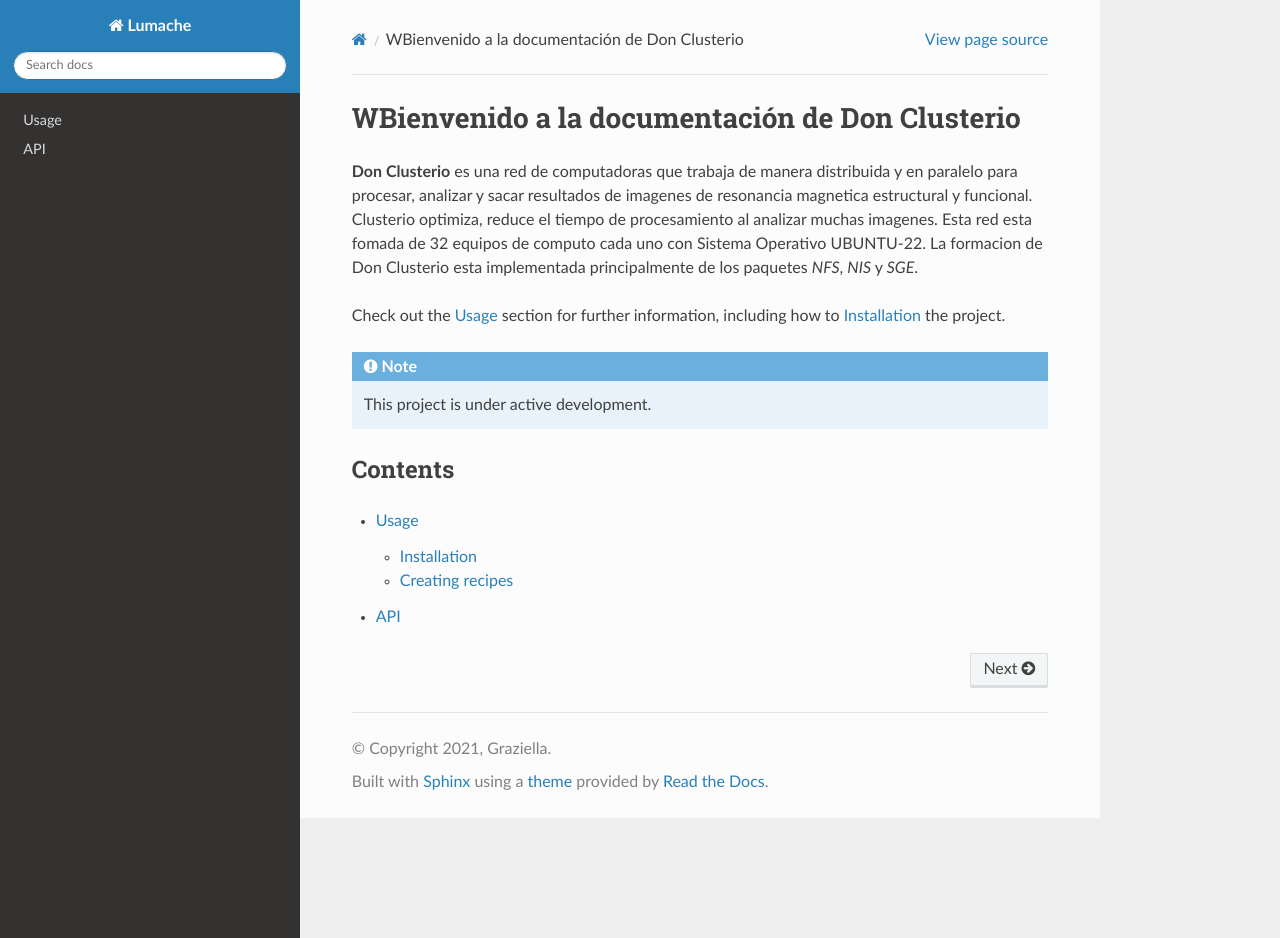
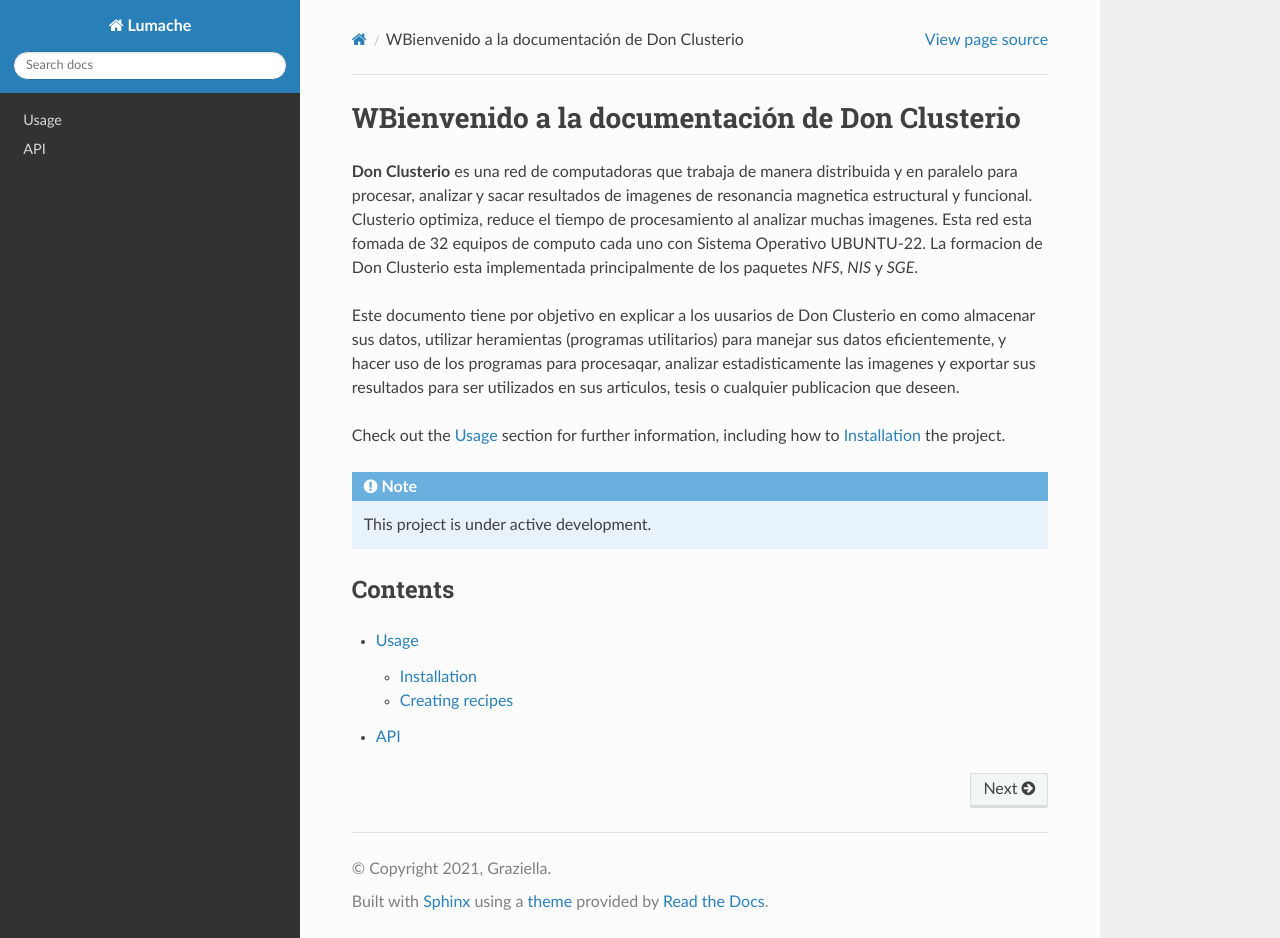
Before and after one commit to matecom57/donclusterio, a Sphinx documentation site: the page built from docs/source/index.rst, in a window 1280 px wide and 938 px high. Built offline with Sphinx 7.4.7 and the Read the Docs theme 3.1.0, drawn with Linux system fonts in a browser that asks for light colours.

Commit message:
Update index.rst

```diff
--- a/docs/source/index.rst
+++ b/docs/source/index.rst
@@ -2,6 +2,8 @@ WBienvenido a la documentación de Don Clusterio
 ===================================
 
 **Don Clusterio** es una red de computadoras que trabaja de manera distribuida y en paralelo para procesar, analizar y sacar resultados de imagenes de resonancia magnetica estructural y funcional. Clusterio optimiza, reduce el tiempo de procesamiento al analizar muchas imagenes. Esta red esta fomada de 32 equipos de computo cada uno con Sistema Operativo UBUNTU-22. La formacion de Don Clusterio esta implementada principalmente de los paquetes *NFS*, *NIS* y *SGE*.
+
+Este documento tiene por objetivo en explicar a los uusarios de Don Clusterio en como almacenar sus datos, utilizar heramientas (programas utilitarios) para manejar sus datos eficientemente, y hacer uso de los programas para procesaqar, analizar estadisticamente las imagenes y exportar sus resultados para ser utilizados en sus articulos, tesis o cualquier publicacion que deseen.
 
 
 Check out the :doc:`usage` section for further information, including
```
